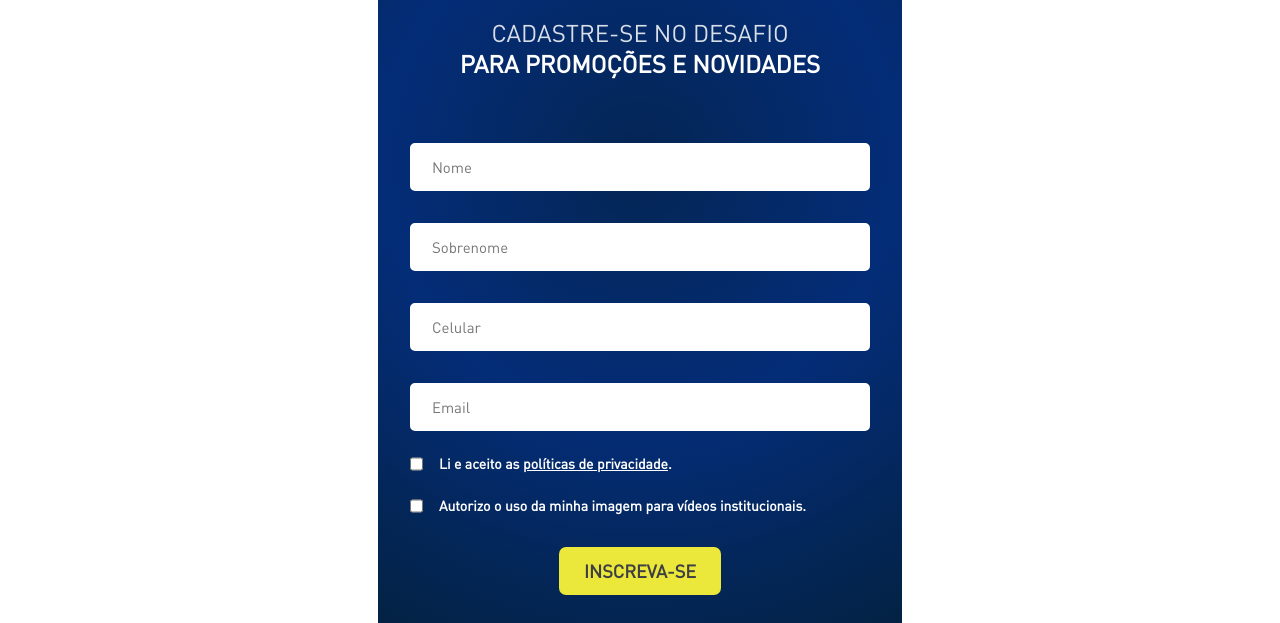
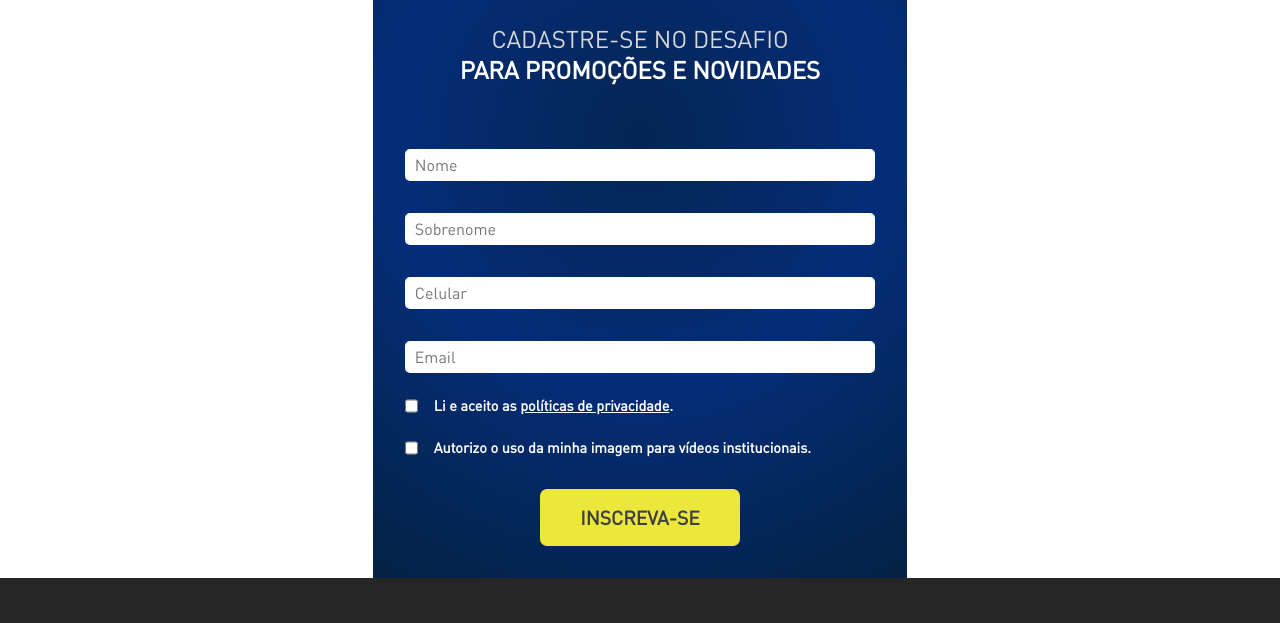
Before and after one commit to GVFerreira/game-panasonic, a PHP site: page /nova-lp.php in a window 1280 px wide. Shown: the part 746-1369 px from the top of the page. Run offline with PHP 8.4, Linux system fonts and the light colour scheme.

Commit message:
nova lp - inputs e button

```diff
--- a/css/nova-lp.css
+++ b/css/nova-lp.css
@@ -71,7 +71,7 @@ main .container_r .titles {
 
 main .container_r .titles .title1 {
     font-weight: 300;
-    opacity: 85%;
+    color: #d7d7d7;
 }
 
 main .container_r .form_register {
@@ -84,16 +84,14 @@ main .container_r .form_register {
 }
 
 main .container_r .form_register .input_style {
-    outline: none;
     color: #000;
     width: 100%;
-    height: 3rem;
+    height: 4vh;
     border: 2px solid #FFFFFF;
     border-radius: 5px;
-    opacity: 1;
-    padding-left: 20px;
+    padding-left: .5rem;
     margin-top: 2rem;
-    font-size: 15px;
+    font-size: 1rem;
 }
 
 main .container_r .form_register .caixa-check[type="checkbox"]:before {
@@ -104,14 +102,12 @@ main .container_r .form_register .caixa-check[type="checkbox"]:before {
 main .container_r .form_register .container_checkbox {
     display: flex;
     width: 100%;
-    letter-spacing: 0px;
     color: #FFFFFF;
-    opacity: 1;
     padding-top: 1.5rem;
 }
 
 main .container_r .form_register .container_checkbox label {
-    font-size: 14px;
+    font-size: 0.9rem;
     font-weight: bold;
     padding: 0 0 0 1rem;
 }
@@ -132,14 +128,12 @@ main .container_r .form_register .enviar_form_aceite {
 main .container_r .form_register .botao_cadastro {
     cursor: pointer;
     width: 100%;
-    height: 3rem;
     background-color: #ECE83B;
     border: none;
     border-radius: 7px;
-    padding: 12px 25px;
-    font-size: large;
+    padding: 1rem 2.5rem;
     font-weight: bold;
-    transition: all 0.5s;
+    font-size: 1.2rem;
     color: #3E3F42;
 }
 
@@ -183,7 +177,7 @@ footer .footer-items-mobile {
 footer .footer-items-mobile a {
     text-align: center;
     font-weight: 550;
-    letter-spacing: 1.5px;
+    letter-spacing: .2rem;
     font-size: 1.1rem;
     margin: 0 0 1rem 0;
     color: white;
@@ -191,7 +185,6 @@ footer .footer-items-mobile a {
 }
 
 footer .legal-text-mobile {
-    color: #eee;
-    opacity: 50%;
+    color: #bbbbbb;
     margin-top: 2rem;
 }
```
